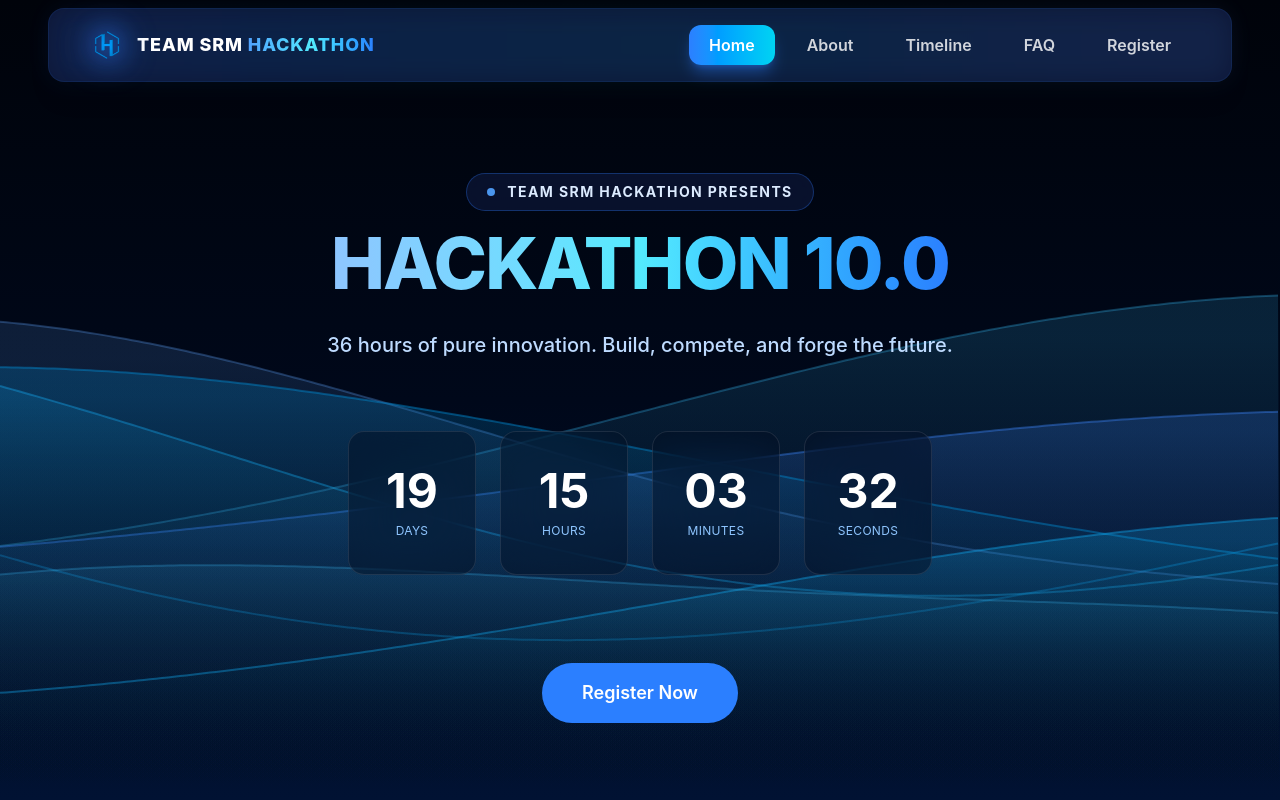
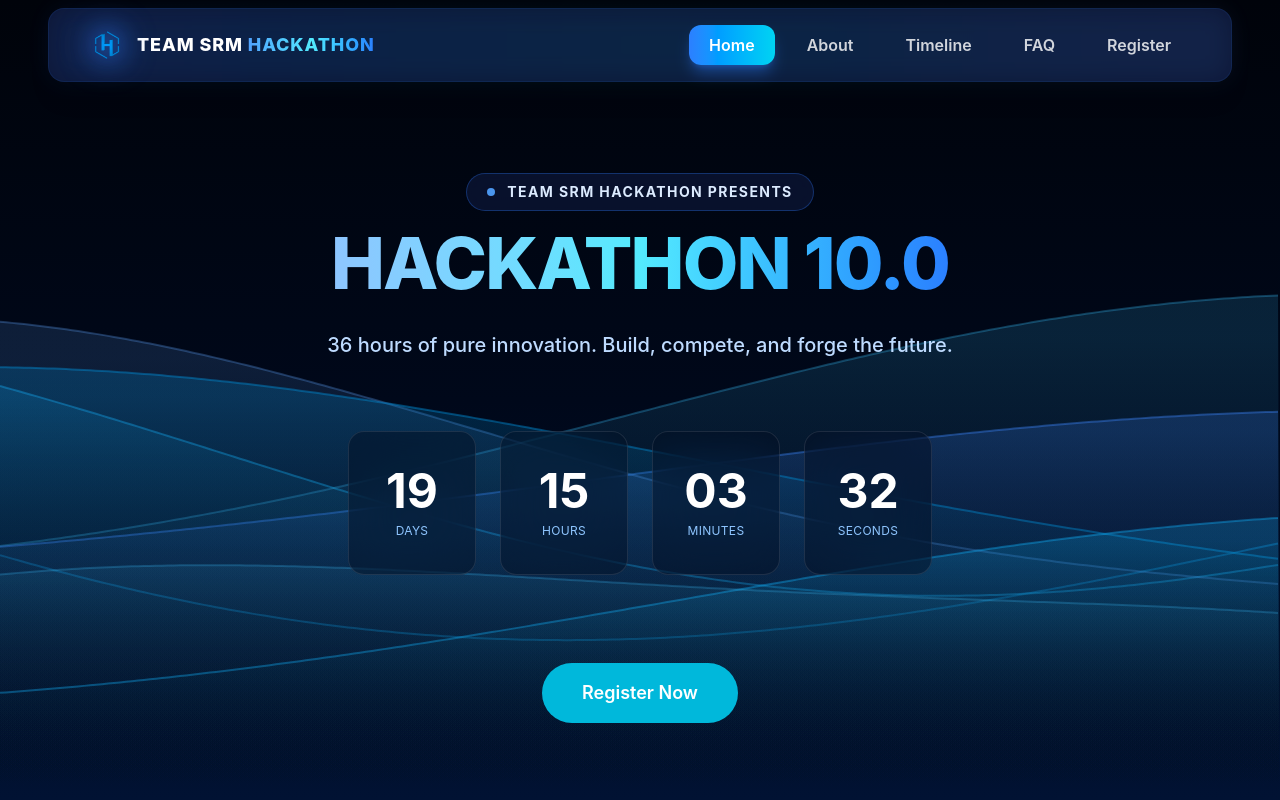
Before and after one commit to RohanAM6606/Hackathon-10.0, a React (Vite) app: page / in a window 1280 px wide. Shown: the top 800 px of the page. Built offline with nearby package versions, Linux system fonts and the light colour scheme.

Commit message:
feat : redesigned register button

```diff
--- a/src/components/Hero/HeroSection.jsx
+++ b/src/components/Hero/HeroSection.jsx
@@ -87,7 +87,7 @@ export default function HeroSection() {
 
         {/* CTA */}
         {isOpen ? (
-          <button className="mt-10 px-10 py-4 rounded-full bg-blue-500 text-white font-semibold text-lg">
+          <button className="mt-10 px-10 py-4 rounded-full bg-cyan-500 to -cyan bg-blue-400 text-white font-semibold text-lg">
             Register Now
           </button>
         ) : (
```
